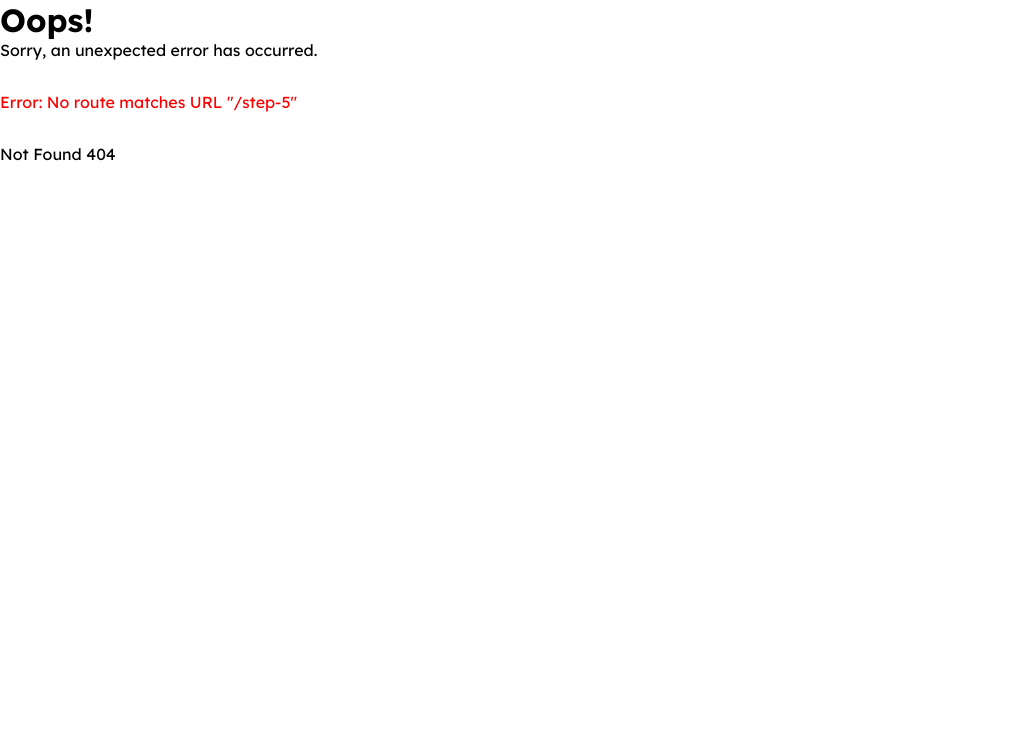
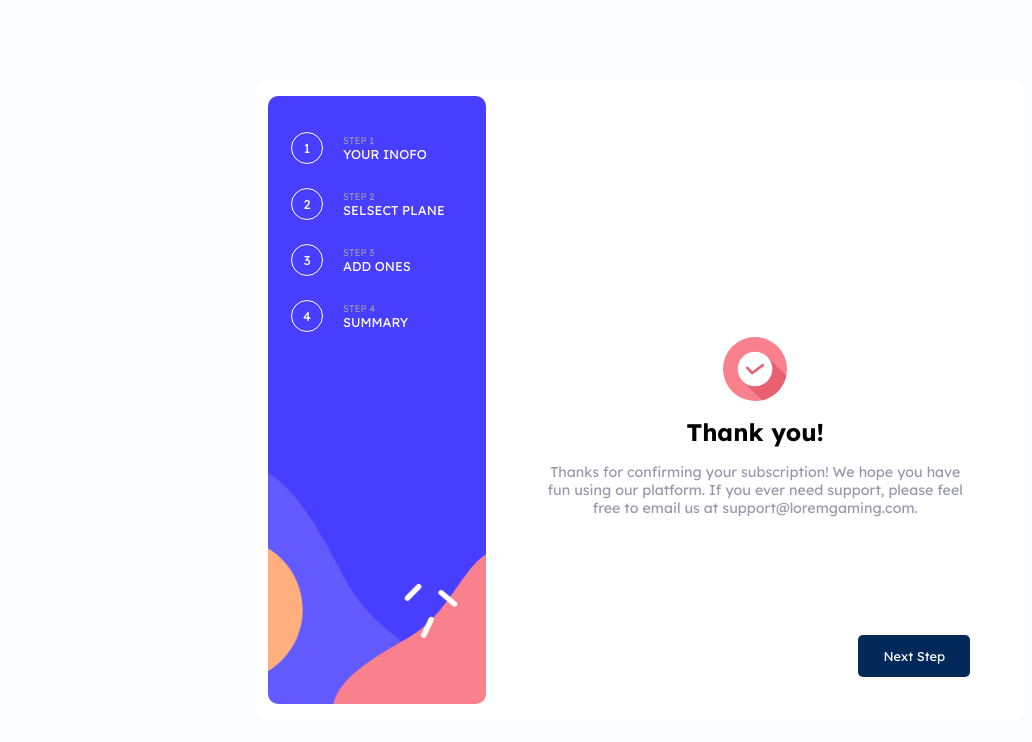
Before and after one commit to Ahmed-A-Adel/multi-step-form, a React (Create React App) app: page /step-5 in a window 1280 px wide. Before the commit this address had no page. Shown: the top 742 px of the page, without its empty margins (0-1032 px from the left). Built offline with nearby package versions, Linux system fonts and the light colour scheme.

Commit message:
added last-step component

```diff
--- /dev/null
+++ b/src/components/lastStep/LastStep.jsx
@@ -0,0 +1,18 @@
+import React from "react";
+import Heading from "../heading/Heading";
+import "./LastStep.scss";
+function LastStep() {
+  return (
+    <div className="step last-step">
+      <div className="last-step_img"></div>
+      <Heading
+        heading={"Thank you!"}
+        subHeading={
+          " Thanks for confirming your subscription! We hope you have fun using our platform. If you ever need support, please feel free to email us at support@loremgaming.com."
+        }
+      />
+    </div>
+  );
+}
+
+export default LastStep;
--- /dev/null
+++ b/src/components/lastStep/LastStep.scss
@@ -0,0 +1,14 @@
+.last-step {
+  display: flex;
+  flex-direction: column;
+  justify-content: flex-end;
+  align-items: center;
+  gap: 1rem;
+  text-align: center;
+}
+.last-step_img {
+  background: url(../../../assets/images/icon-thank-you.svg) center/cover
+    no-repeat;
+  width: 4rem;
+  height: 4rem;
+}
--- a/src/index.js
+++ b/src/index.js
@@ -3,6 +3,7 @@ import ReactDOM from "react-dom/client";
 import { createBrowserRouter, RouterProvider } from "react-router-dom";
 import App from "./components/app/App";
 import ErrorPage from "./components/errorPage/ErrorPage";
+import LastStep from "./components/lastStep/LastStep";
 
 import Step1 from "./components/step-1/Step1";
 import Step2 from "./components/step-2/Step2";
@@ -18,6 +19,7 @@ const router = createBrowserRouter([
       { path: "/step-2", element: <Step2 />, errorElement: <ErrorPage /> },
       { path: "/step-3", element: <Step3 />, errorElement: <ErrorPage /> },
       { path: "/step-4", element: <Step4 />, errorElement: <ErrorPage /> },
+      { path: "/step-5", element: <LastStep />, errorElement: <ErrorPage /> },
     ],
 
     errorElement: <ErrorPage />,
```
